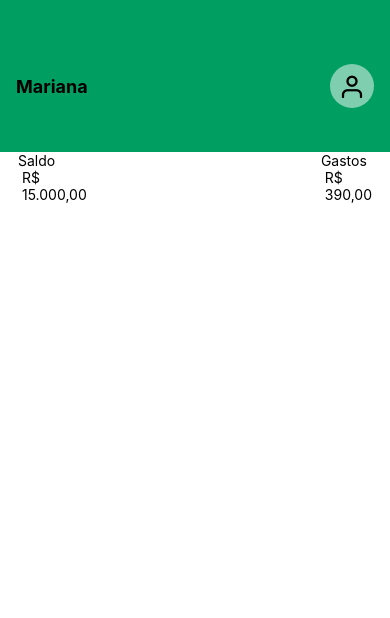
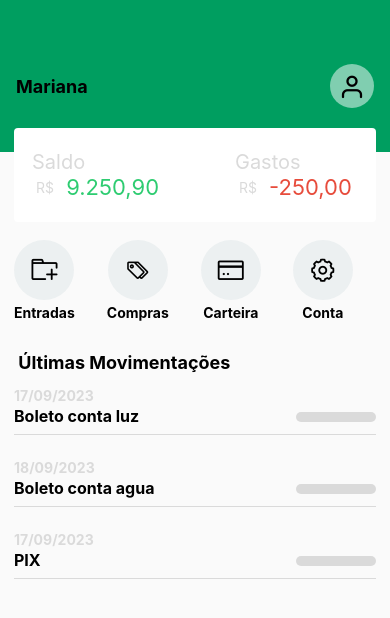
Before and after one commit to MarianaBincoleto/TCC, a React Native app: screen / in a window 390 px wide. Shown: the top 618 px of the page. Built offline with nearby package versions, Linux system fonts and the light colour scheme.

Commit message:
atualização

```diff
--- /dev/null
+++ b/src/Components/Actions/index.js
@@ -0,0 +1,65 @@
+import React from 'react';
+import {View,Text,StyleSheet,TouchableOpacity,ScrollView} from 'react-native';
+import {AntDesign} from '@expo/vector-icons'
+export default function Actions(){
+
+return(
+    <ScrollView style={styles.container} horizontal= {true} showsHorizontalScrollIndicator={false}>
+
+    <TouchableOpacity style={styles.actionButton}>
+        <View style={styles.areaButton}>
+        <AntDesign name="addfolder" size={26} color="#000"/>
+        </View>
+        <Text style={styles.labelButton}>Entradas</Text>
+    </TouchableOpacity>
+
+    <TouchableOpacity style={styles.actionButton}>
+        <View style={styles.areaButton}>
+        <AntDesign name="tagso" size={26} color="#000"/>
+        </View>
+        <Text style={styles.labelButton}>Compras</Text>
+    </TouchableOpacity>
+
+    <TouchableOpacity style={styles.actionButton}>
+        <View style={styles.areaButton}>
+        <AntDesign name="creditcard" size={26} color="#000"/>
+        </View>
+        <Text style={styles.labelButton}>Carteira</Text>
+    </TouchableOpacity>
+
+    <TouchableOpacity style={styles.actionButton}>
+        <View style={styles.areaButton}>
+        <AntDesign name="setting" size={26} color="#000"/>
+        </View>
+        <Text style={styles.labelButton}>Conta</Text>
+    </TouchableOpacity>
+    </ScrollView>
+);
+}
+
+const styles = StyleSheet.create({
+    container:{
+        maxHeight: 84,
+        marginBottom:14,
+        marginTop: 18,
+        paddingEnd: 14,
+        paddingStart: 14,
+    },
+    actionButton:{
+        alignItems: 'center',
+        marginRight: 32,
+    },
+    areaButton:{
+        backgroundColor: '#ecf0f1',
+        height: 60,
+        width: 60,
+        borderRadius: 30,
+        justifyContent: 'center',
+        alignItems: 'center'
+    },
+    labelButton:{
+        marginTop: 4,
+        textAlign: 'center',
+        fontWeight: 'bold'
+    }
+})
--- a/src/Components/Balance/index.js
+++ b/src/Components/Balance/index.js
@@ -1,22 +1,22 @@
 import React from 'react';
 import {View, Text, StyleSheet} from 'react-native';
 
-export default function Balance() {
+export default function Balance({saldo, gastos}) {
     return (
         <View style={styles.container}>
             <View style={styles.Item}>
                 <Text style={styles.itemTitle}>Saldo</Text>
-            <View>
+            <View style={styles.content}>
                 <Text style={styles.currencySymbol}> R$</Text>
-                <Text style={styles.Balance}> 15.000,00</Text>
+                <Text style={styles.Balance}> {saldo} </Text>
             </View>
             </View>
 
             <View style={styles.Item}>
                 <Text style={styles.itemTitle}>Gastos</Text>
-            <View>
+            <View style={styles.content}>
                 <Text style={styles.currencySymbol}> R$</Text>
-                <Text style={styles.Balance}> 390,00</Text>
+                <Text style={styles.expenses}> {gastos} </Text>
             </View>
             </View>
 
@@ -31,5 +31,33 @@
         justifyContent: 'space-between',
         paddingStart: 18,
         paddingEnd: 18,
+        marginTop: -24,
+        marginStart: 14,
+        marginEnd: 14,
+        borderRadius: 4,
+        paddingTop: 22,
+        paddingBottom: 22,
+        zIndex: 99,
+    },
+    itemTitle: {
+        fontSize: 20,
+        color: '#DADADA',
+    },
+    content: {
+        flexDirection: 'row',
+        alignItems: 'center',
+    },
+    currencySymbol: {
+        color: '#DADADA',
+        marginRight: 6,
+    },
+    Balance: {
+        fontSize: 22,
+        color:'#2ecc71',
+    },
+    expenses: {
+        fontSize: 22,
+        color: '#e74c3c',
     }
+
  })
--- /dev/null
+++ b/src/Components/Moviments/index.js
@@ -0,0 +1,64 @@
+import React, { useState } from 'react';
+import {View,Text,StyleSheet,TouchableOpacity} from 'react-native';
+export default function Moviments({data}){
+    const[showValue,setShowValue] = useState(false);
+
+    return(
+        <TouchableOpacity style={styles.container} onPress={() => setShowValue(!showValue) }>
+        <Text style={styles.date}>{data.date} </Text>
+        <View style={styles.content}>
+            <Text style={styles.label}>{data.label} </Text>
+
+            {showValue ? (
+                <Text
+                style={data.type === 1 ? styles.value : styles.expenses}>
+                {data.type === 1 ? `R$ ${data.value}`  : `R$ -${data.value}`}
+             </Text>
+            ):(
+                <View style={styles.skeleton}>
+                </View>
+            )}
+        </View>
+        </TouchableOpacity>
+    );
+}
+
+const styles= StyleSheet.create({
+    container:{
+        flex: 1,
+        marginBottom: 24,
+        borderBottomWidth: 0.5,
+        borderBottomColor: '#DADADA',
+    },
+    content:{
+        flexDirection: 'row',
+        justifyContent: 'space-between',
+        marginTop: 2,
+        marginBottom: 8,
+    },
+    date:{
+        color:'#DADADA',
+        fontWeight: 'bold',
+    },
+    label:{
+        fontWeight:'bold',
+        fontSize: 16,
+    },
+    value:{
+        fontSize: 16,
+        color: '#2ecc71',
+        fontWeight: 'bold',
+    },
+    expenses:{
+        fontSize: 16,
+        color: '#e74c3c',
+        fontWeight: 'bold',
+    },
+    skeleton:{
+        marginTop: 6,
+        width: 80,
+        height: 10,
+        backgroundColor: '#DADADA',
+        borderRadius:8,
+    }
+})
--- a/src/pages/Home/index.js
+++ b/src/pages/Home/index.js
@@ -1,12 +1,50 @@
-import { StyleSheet, Text, View} from 'react-native';
+import { StyleSheet, Text, View, FlatList} from 'react-native';
 import Header from '../../Components/Header/Index';
 import Balance from '../../Components/Balance';
+import Moviments from '../../Components/Moviments';
+import Actions from '../../Components/Actions';
+
+const list = [
+  {
+    id: 1,
+    label: 'Boleto conta luz',
+    value: '300,90',
+    date: '17/09/2023',
+    type: 0 //despesas
+  },
+  {
+    id: 2,
+    label: 'Boleto conta agua',
+    value: '100,00',
+    date: '18/09/2023',
+    type: 0 //despesas
+  },
+  {
+    id: 3,
+    label: 'PIX',
+    value: '500,00',
+    date: '17/09/2023',
+    type: 1 //entrada
+  },
+]
+
 
 export default function Home() {
   return (
     <View style={styles.container}>
         <Header name="Mariana"/>
-        <Balance/>
+        <Balance saldo="9.250,90" gastos="-250,00"/>
+
+        <Actions/>
+        <Text style={styles.title}> Últimas Movimentações</Text>
+
+        <FlatList
+        style={styles.list}
+        data={list}
+        keyExtractor={(item)=> String(item.id)}
+        showsVerticalScrollIndicator={false}
+        renderItem={({item}) => <Moviments data= {item}/>}
+        />
     </View>
   );
 }
@@ -14,6 +52,17 @@
 const styles = StyleSheet.create({
   container: {
     flex: 1,
-    backgroundColor: '#fff',
+    backgroundColor: '#fafafa',
   },
+  title: {
+    fontSize: 18,
+    fontWeight: 'bold',
+    margin: 14,
+
+  },
+  list: {
+    marginStart: 14,
+    marginEnd: 14,
+  }
+
 });
```
Also changed, not shown: screms/login.js (added).
